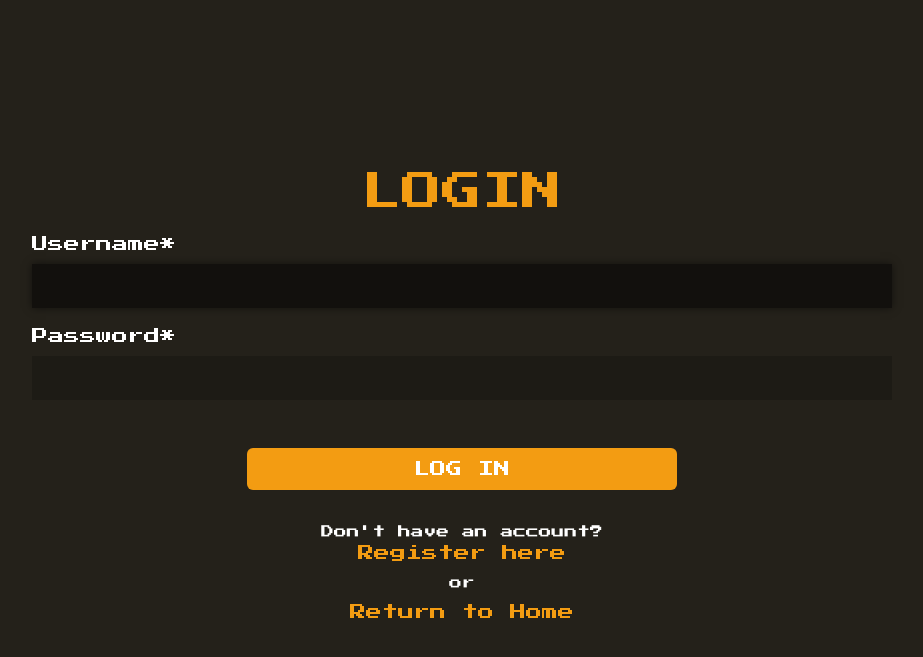
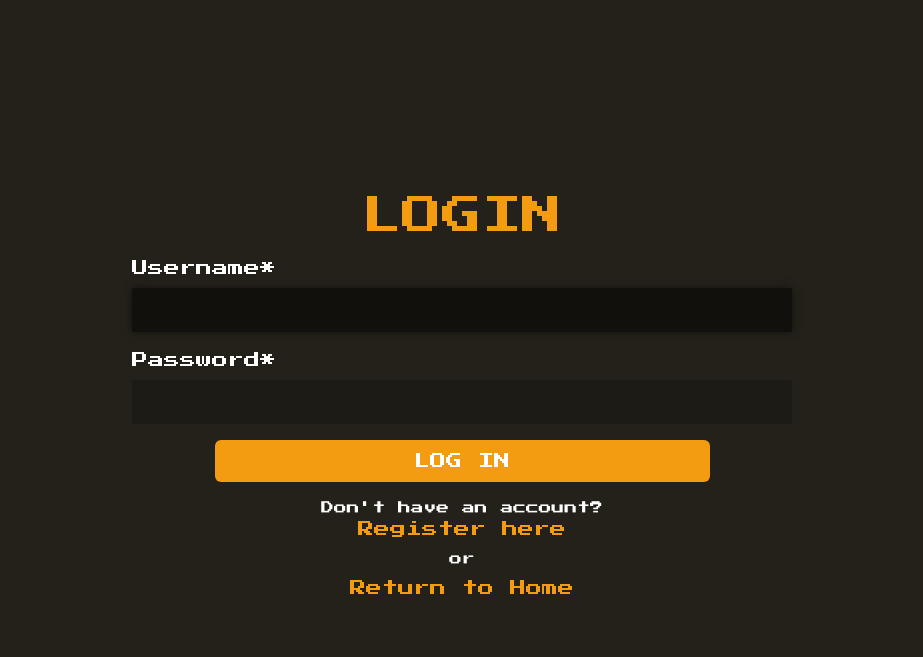
Before and after one commit to tehuanmelo/ft_transcendence, a Django app: page /users/login/ in a window 1280 px wide. Shown: the top 657 px of the page, without its empty margins (178-1101 px from the left). Run offline with Django 5.2, Linux system fonts and the light colour scheme; some libraries are stand-ins or nearby versions.

Commit message:
feat: updated login/ and register/ design
- removed registration help text

```diff
--- a/backend/templates/users/login.html
+++ b/backend/templates/users/login.html
@@ -8,14 +8,14 @@
 
 <!-- Login -->
 <div class="d-flex align-items-center flex-column h-100">
-    <div class="container my-auto" style="max-width: 900px;">
-        <h1 class="text-center silk-hea">LOGIN</h1>
+    <div class="container my-auto" style="max-width: 700px;">
+        <h1 class="text-center">LOGIN</h1>
 
         <form id="login-form" class="p-2">
             {% csrf_token %}
             {{ form|crispy }}
-            <div class="text-center mt-5 mb-3">
-                <a class="btn btn-form spa-link w-50" href="{% url 'login' %}" data-method="POST"
+            <div class="text-center">
+                <a class="btn btn-form spa-link w-75" href="{% url 'login' %}" data-method="POST"
                     data-form="#login-form">Log In</a>
             </div>
         </form>
--- a/backend/templates/users/register.html
+++ b/backend/templates/users/register.html
@@ -8,14 +8,14 @@
 
 <!-- Register -->
 <div class="d-flex align-items-center flex-column h-100">
-    <div class="container my-auto" style="max-width: 1000px;">
+    <div class="container my-auto" style="max-width: 700px;">
         <h1 class="text-center">REGISTER</h1>
 
         <form id="register-form" class="p-2">
             {% csrf_token %}
             {{ form|crispy }}
-            <div class="text-center mt-5 mb-3">
-                <a class="btn btn-form spa-link w-50" href="{% url 'register' %}" data-method="POST"
+            <div class="text-center">
+                <a class="btn btn-form spa-link w-75" href="{% url 'register' %}" data-method="POST"
                     data-form="#register-form">Register</a>
             </div>
         </form>
```
Also changed, not shown: backend/users/forms.py (+6 -4 lines).
